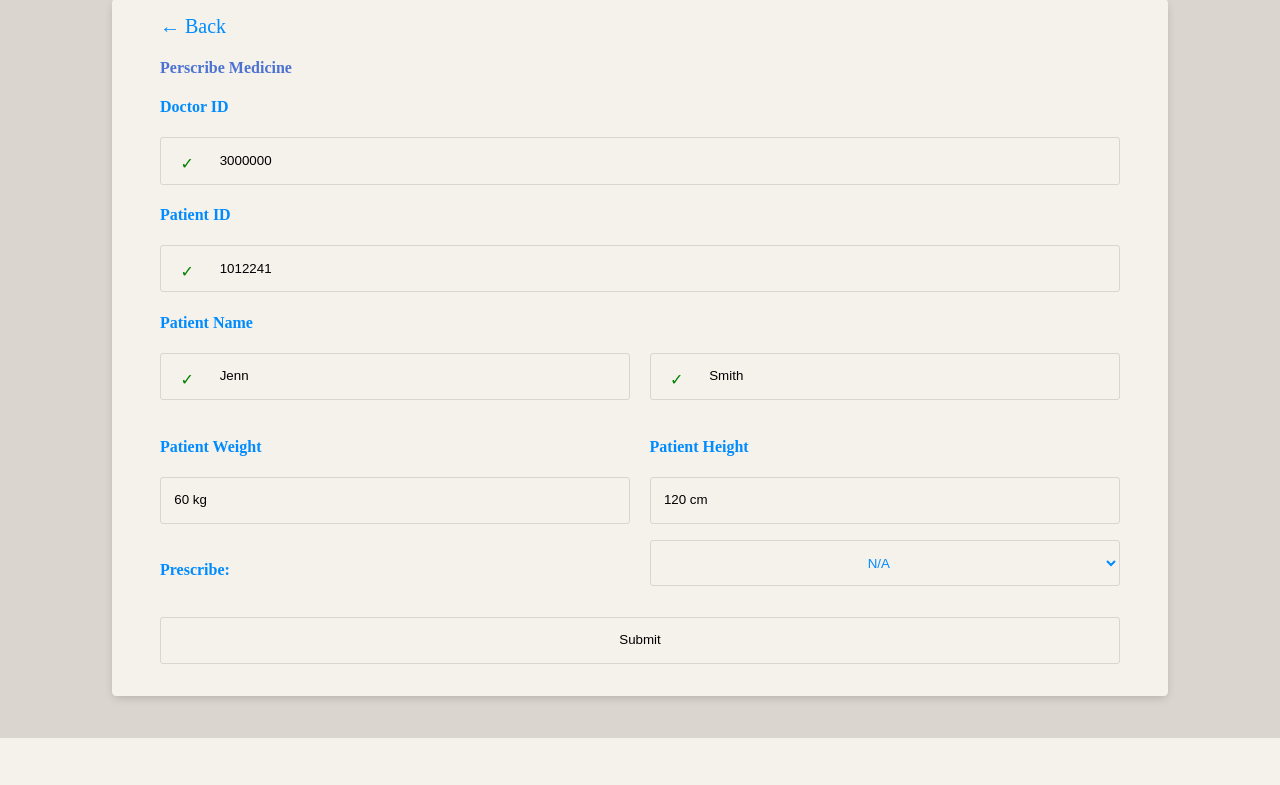
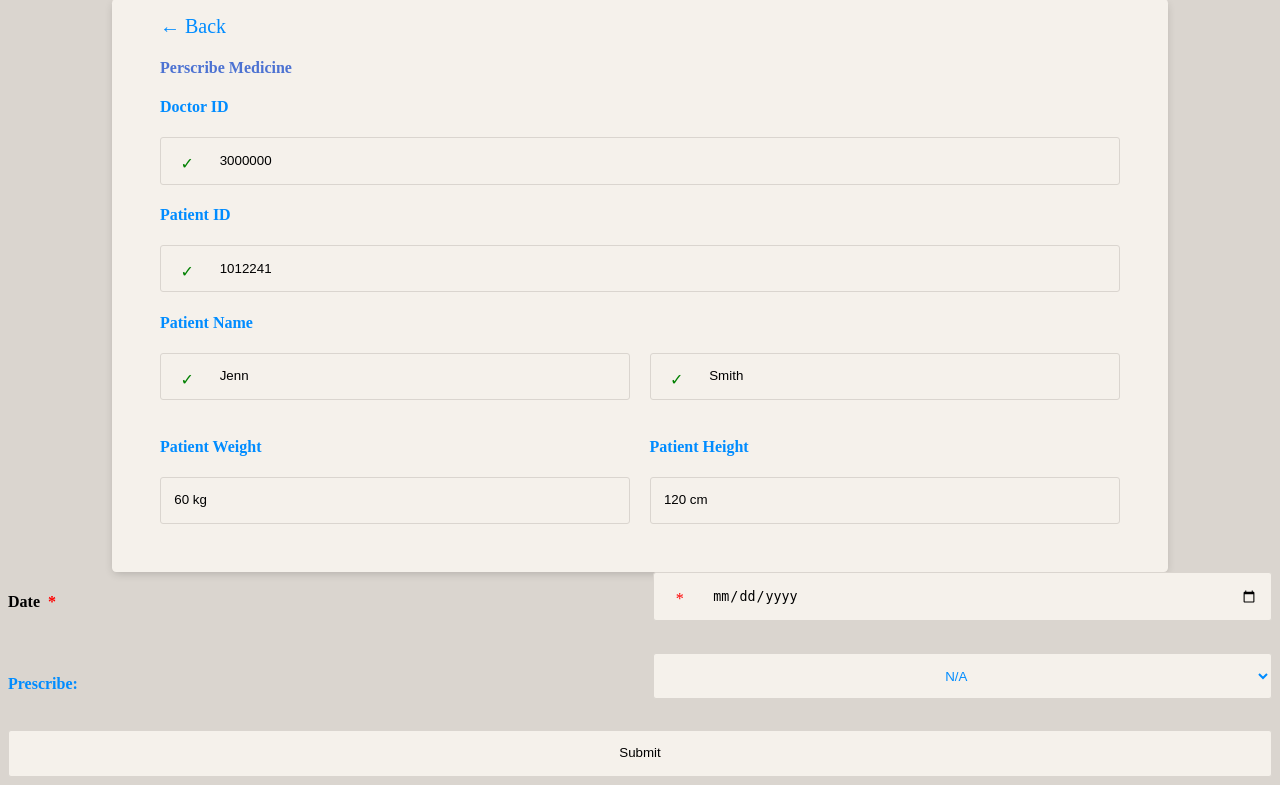
Before and after one commit to cosc3380-t15/medical-db-t15, a PHP site: page /backend/prescription.php?Pat_ID=1012241 in a window 1280 px wide. Shown: the part 62-847 px from the top of the page. Before the commit the page ends 800 px from the top, so only its background shows below. Run offline with PHP 8.4, Linux system fonts and the light colour scheme; a user stored in the database is signed in; data comes from the database, SQL or seed files in the repository; data that the repository does not hold is empty.

Commit message:
Autofill/perscription date

```diff
--- a/backend/DoctorDataReport.php
+++ b/backend/DoctorDataReport.php
@@ -39,7 +39,7 @@
         if ($ID != '$' ||$Spec != '$' ||$FName != '$' ||$Location != '$' ||$Lname != '$' ||$Gender != '$' )
         {
             // something changed so do this
-            $select = "SELECT * FROM doctor WHERE Doc_ID = '$ID' or Doc_Spec LIKE '%$Spec%' or Doc_Gender = '$Gender' or Doc_First LIKE '%$FName%' or Doc_Location LIKE '%$Location%' or Doc_Last LIKE '%$Lname%'  ";
+            $select = "SELECT * FROM doctor WHERE Doc_ID = '$ID' or Doc_Spec LIKE '$Spec' or Doc_Gender = '$Gender' or Doc_First LIKE '%$FName%' or Doc_Location LIKE '$Location' or Doc_Last LIKE '%$Lname%'  ";
         }else{
             // if nothing set and pressed submit
             $select = "SELECT * FROM doctor";
--- a/backend/create_prescription.php
+++ b/backend/create_prescription.php
@@ -3,6 +3,7 @@
 $patid = $_POST['pat_id'];
 $docid = $_POST['doc_id'];
 $prescription = $_POST['prescription'];
+$Date = $_POST['date'];
 
 $dbhost = getenv("DBHOST");
 $dbuser = getenv("DBUSER");
@@ -12,8 +13,8 @@ $link = mysqli_connect($dbhost, $dbuser, $dbpass) or die("Unable to Connect to '
 mysqli_select_db($link, $dbname) or die("Could not open the db '$dbname'");
 
 
-$query1 = "INSERT INTO prescription (Pat_ID,Doc_ID,Per_Desc,Per_Status)
-VALUES ('$patid','$docid','$prescription','PENDING')";
+$query1 = "INSERT INTO prescription (Pat_ID,Doc_ID,Per_Desc,Per_Status,Per_Date)
+VALUES ('$patid','$docid','$prescription','PENDING','$Date')";
 
 
 if ($link->query($query1) !== TRUE) {
--- a/backend/prescription.php
+++ b/backend/prescription.php
@@ -72,6 +72,16 @@ if (isset($_SESSION['status'])) {
                     </div>
                 </div>
             </div>
+            </div>
+            <div class="input-group input-group-icon">
+                <div class="col-half">
+                    <h4 style="float: left;">Date &#160<h4 style="color: red;">*</h4></h4>
+                </div>
+                <div class="input-group input-group-icon col-half">
+                    <input type="date" name="date" required />
+                    <div class="input-icon"><span style="color:red;">*</span></div>
+                </div>
+            </div>
             <div class="row">
                 <div class="input-group">
                     <h4 class="col-half">Prescribe:</h4>
--- a/backend/show_prescriptions_admin.php
+++ b/backend/show_prescriptions_admin.php
@@ -33,6 +33,7 @@
         <th>Description </th>
         <th>Patient Allergy </th>
         <th>Status </th>
+        <th>Date</th>
     </tr>
     <?php
         $num=mysqli_num_rows($query);
@@ -47,6 +48,7 @@
                         <td>".$result['Per_Desc']."</td>
                         <td>".$result['Pat_Allergy']."</td>
                         <td>".$result['Per_Status']."</td>
+                        <td>".$result['Per_Date']."<td>
 
                     </tr>
 
--- a/backend/show_prescriptions_patient.php
+++ b/backend/show_prescriptions_patient.php
@@ -31,6 +31,7 @@
         <th>Patient ID</th>
         <th>Prescription</th>
         <th>Status</th>
+        <th>Date</th>
     </tr>
     <?php
         $num=mysqli_num_rows($query);
@@ -42,6 +43,7 @@
                         <td>".$result['Pat_ID']."</td>
                         <td>".$result['Per_Desc']."</td>
                         <td>".$result['Per_Status']."</td>
+                        <td>".$result['Per_Date']."<td>
 
                     </tr>
 
```
